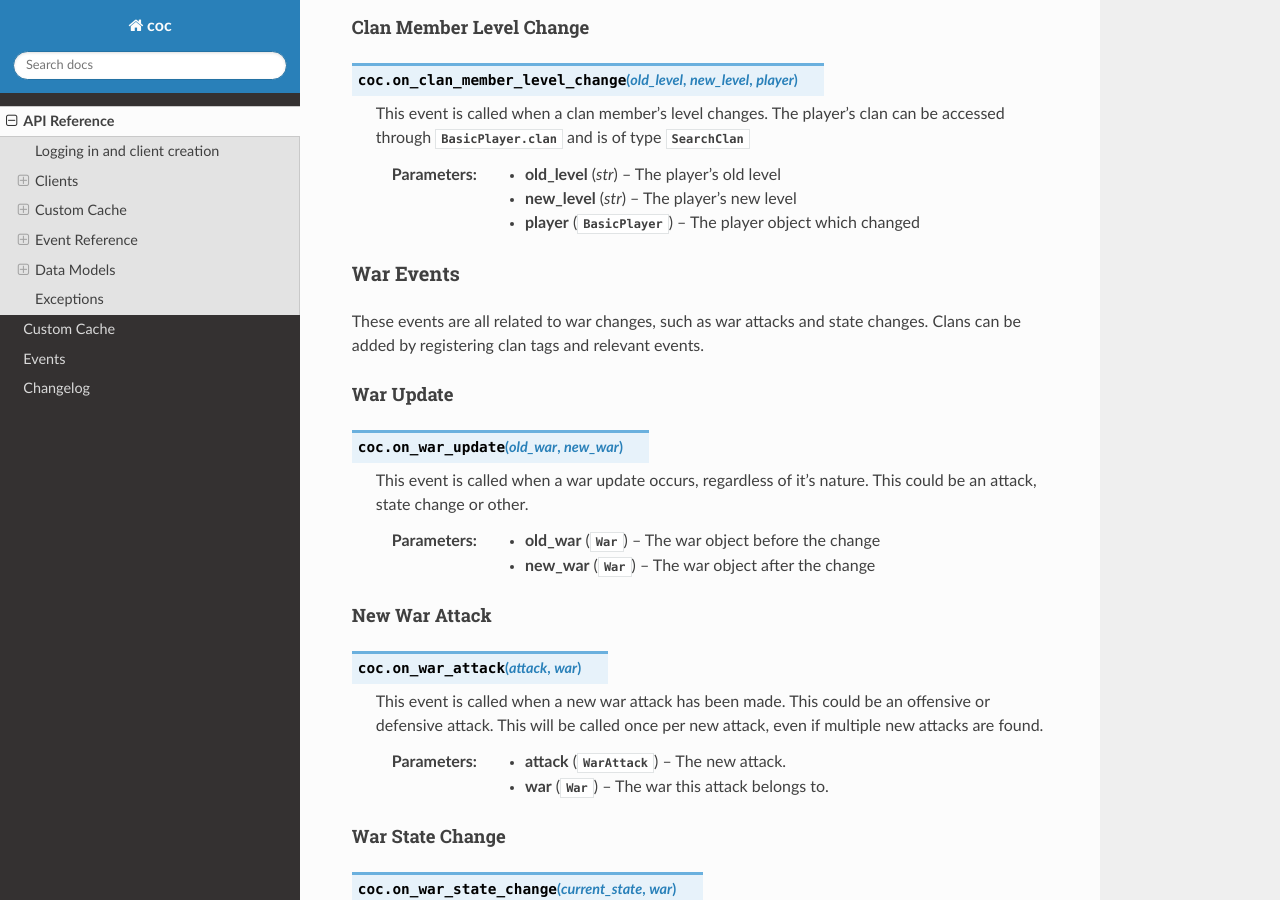
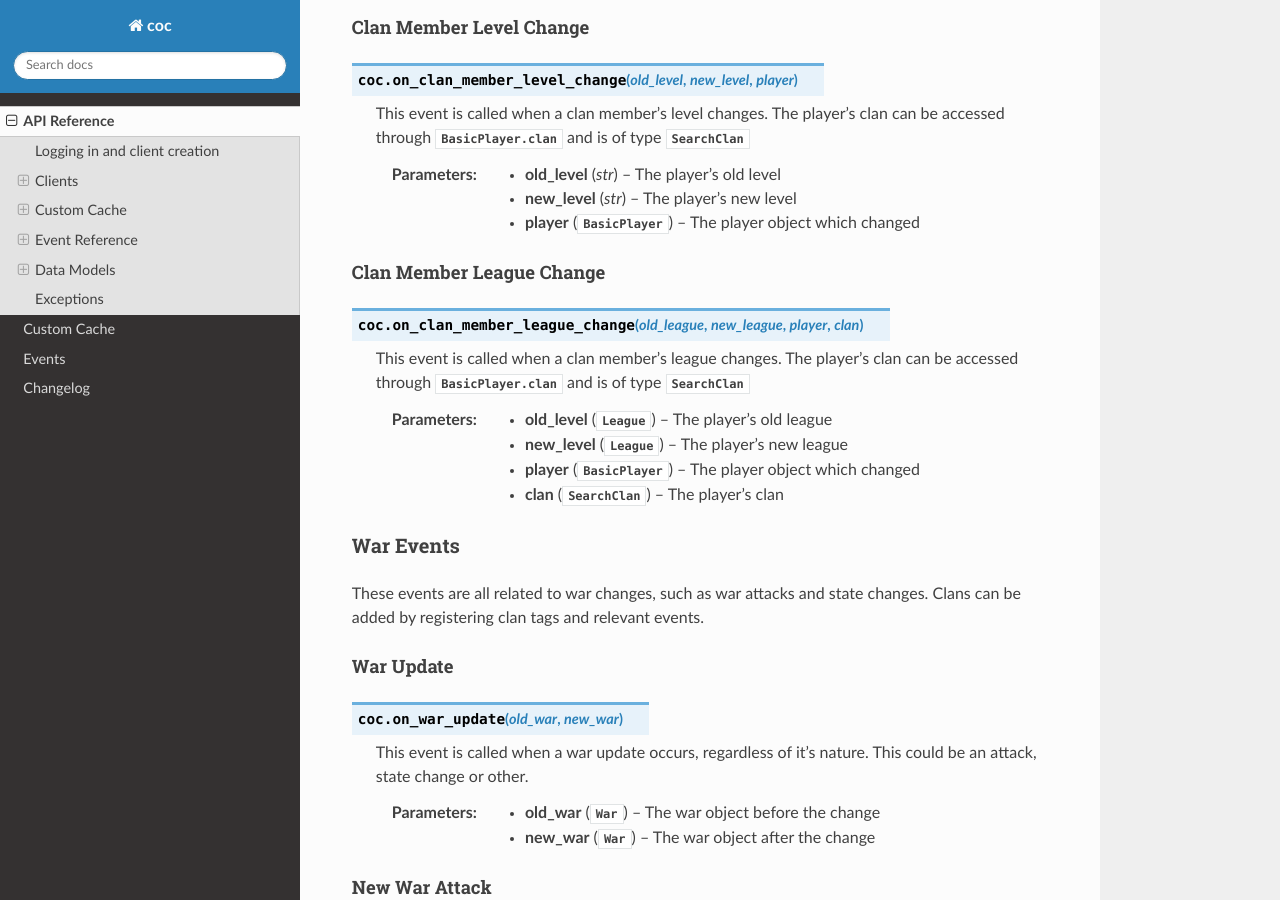
Before and after one commit to mathsman5133/coc.py, a Sphinx documentation site: the page built from docs/api.rst, in a window 1280 px wide and 900 px high, scrolled down 6984 px. Built offline with Sphinx 7.4.7 and the Read the Docs theme 2.0.0, drawn with Linux system fonts in a browser that asks for light colours.

Commit message:
New Event: `on_clan_member_league_change`

```diff
--- a/docs/api.rst
+++ b/docs/api.rst
@@ -434,6 +434,25 @@
     :type new_level: str
     :param player: The player object which changed
     :type player: :class:`BasicPlayer`
+
+.. _on_clan_member_league_change:
+
+Clan Member League Change
+^^^^^^^^^^^^^^^^^^^^^^^^^^^^^
+
+.. py:function:: on_clan_member_league_change(old_league, new_league, player, clan)
+
+    This event is called when a clan member's league changes.
+    The player's clan can be accessed through :attr:`BasicPlayer.clan` and is of type :class:`SearchClan`
+
+    :param old_level: The player's old league
+    :type old_level: :class:`League`
+    :param new_level: The player's new league
+    :type new_level: :class:`League`
+    :param player: The player object which changed
+    :type player: :class:`BasicPlayer`
+    :param clan: The player's clan
+    :type clan: :class:`SearchClan`
 
 .. _war_event_group:
 
--- a/docs/events.rst
+++ b/docs/events.rst
@@ -67,6 +67,8 @@
 | :ref:`on_clan_member_rank_change`            | :ref:`clan_event_group`             |
 +----------------------------------------------+-------------------------------------+
 | :ref:`on_clan_member_level_change`           | :ref:`clan_event_group`             |
++----------------------------------------------+-------------------------------------+
+| :ref:`on_clan_member_league_change`          | :ref:`clan_event_group`             |
 +----------------------------------------------+-------------------------------------+
 | :ref:`on_war_update`                         | :ref:`war_event_group`              |
 +----------------------------------------------+-------------------------------------+
```
Also changed, not shown: 1 other file.
